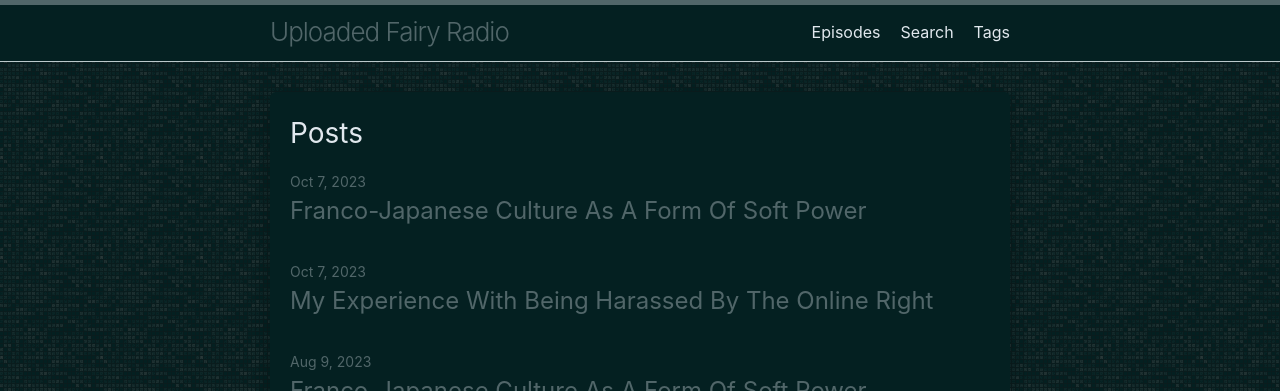
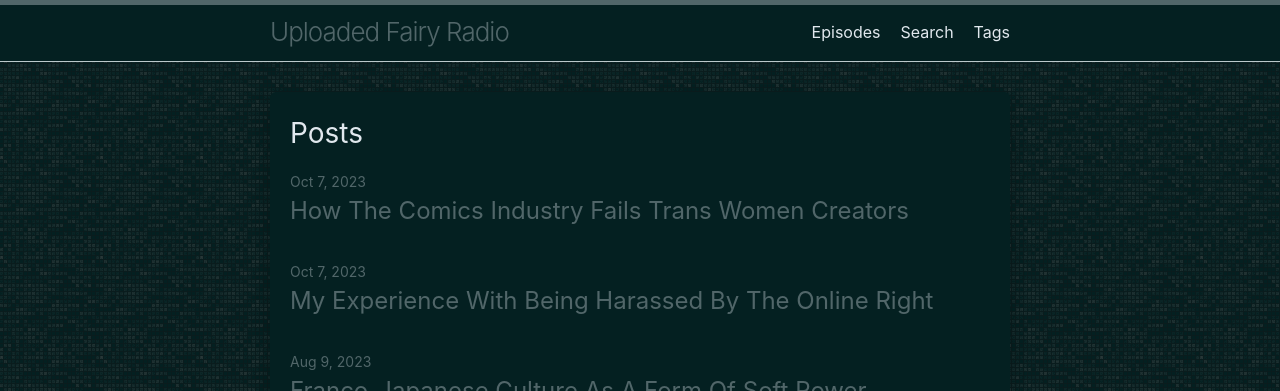
Before and after one commit to LWFlouisa/UploadedFairyRadio, a Jekyll site: the page built from index.md, in a window 1280 px wide. Shown: the top 391 px of the page. Built offline with Jekyll 4.4.1, drawn with Linux system fonts in a browser that asks for light colours.

Commit message:
Update 2023-10-07-episode3.md

```diff
--- a/_posts/2023-10-07-episode3.md
+++ b/_posts/2023-10-07-episode3.md
@@ -1,12 +1,12 @@
 ---
-title: "Franco-Japanese Culture As A Form Of Soft Power"
+title: "How The Comics Industry Fails Trans Women Creators"
 author: "S.R. Weaver"
 tags: archive essay
 ---
-## Franco Japanese Culture As A Form Of Soft Power
+## How The Comics Industry Fails Trans Women Creators
 ![image](https://github.com/LWFlouisa/UploadedFairyRadio/blob/main/Images/ehena-marie.png?raw=true)
 
  <audio controls>
-  <source src="https://lwflouisa.github.io/UploadedFairyRadio/Audio/MyExperienceBeingAttackedByTheOnlineRight.webm" type="audio/mpeg">
+  <source src="https://lwflouisa.github.io/UploadedFairyRadio/Audio/How Comics Industry Fails Trans Women Creators.webm" type="audio/mpeg">
 Your browser does not support the audio element.
 </audio>
```
